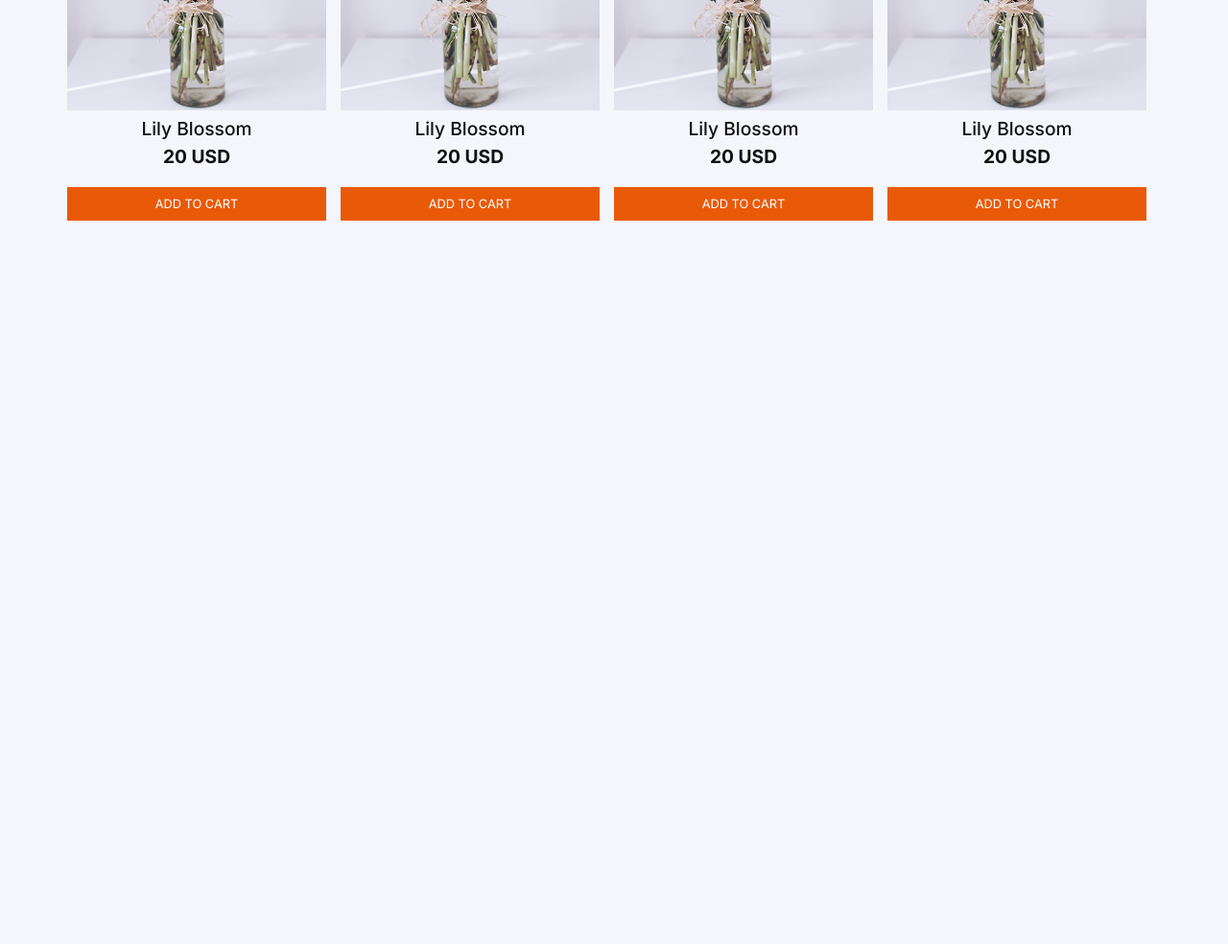
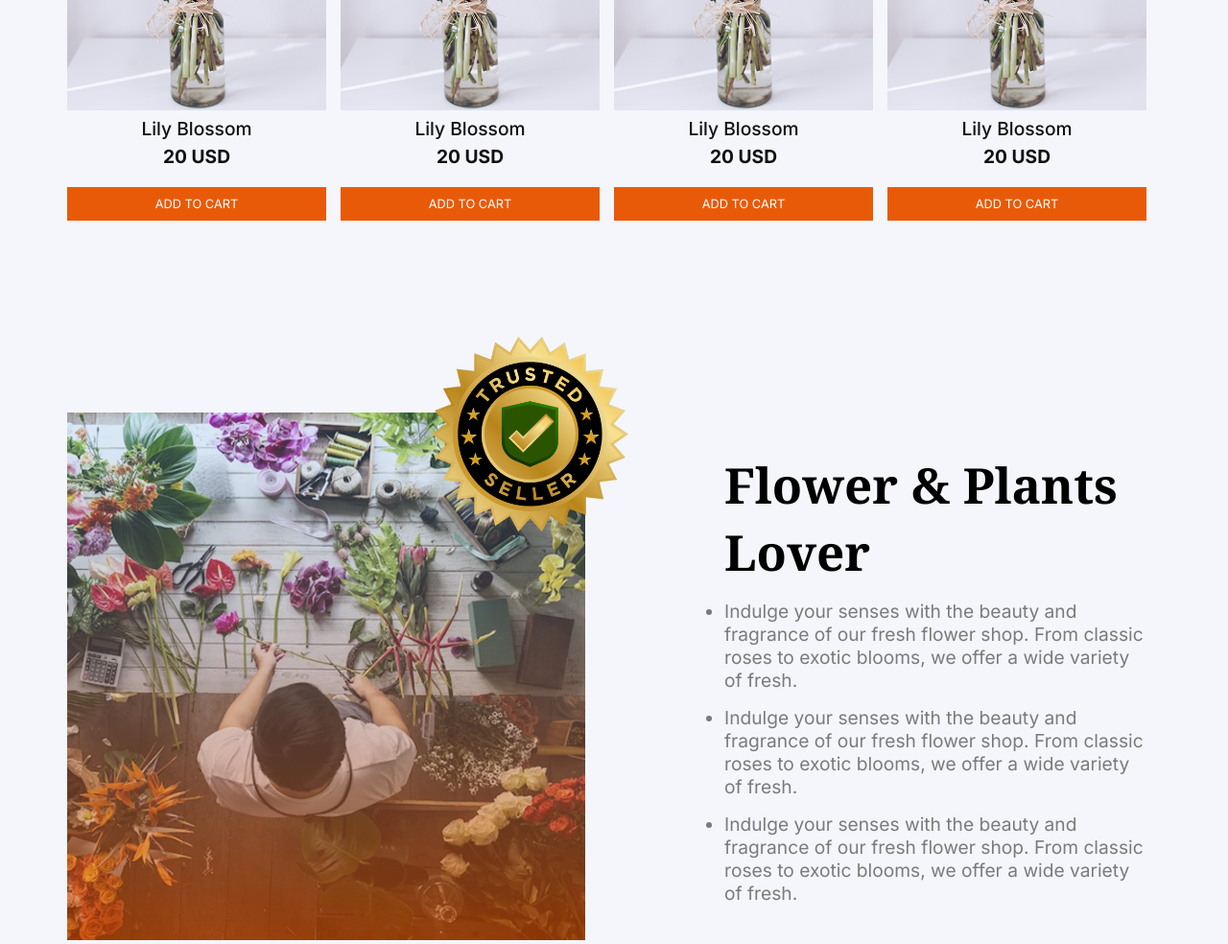
Before and after one commit to Shahriyar234/my-second-assignment, a plain HTML site: page index.html in a window 1280 px wide. Shown: the part 1629-2613 px from the top of the page at 96% size. Before the commit the page ends 1929 px from the top, so only its background shows below. Drawn offline with Linux system fonts and the light colour scheme.

Commit message:
lover section added

```diff
--- a/index.html
+++ b/index.html
@@ -132,7 +132,33 @@
             </div>
            </div>
         </section>
+         <section class="flower-lovers display-flex">
+            <div class="img-section display-flex">
+                 <div class="lover-img">
+                <img src="assets/flower-store.png" alt="">
+                </div>
+                <div id="badge">
+                <img src="assets/trusted-badge.png" alt="">
+                </div>
+               </div>
+            <div class="lover-content">
+                <div>
+                <h3 class="lover-title noto-serif-font">
+                    Flower & Plants Lover
+                </h3>
+               <ul class="lover-description inter-font">
+                <li>
+                    Indulge your senses with the beauty and fragrance of our fresh flower shop. From classic roses to exotic blooms, we offer a wide variety <br>of fresh.</li>
 
+                <li>
+                    Indulge your senses with the beauty and fragrance of our fresh flower shop. From classic roses to exotic blooms, we offer a wide variety <br>of fresh.</li>
+                <li>
+                    Indulge your senses with the beauty and fragrance of our fresh flower shop. From classic roses to exotic blooms, we offer a wide variety <br>of fresh.</li>
+               </ul>
+
+            </div>
+            </div>
+        </section>
 
     </main>
 
```
